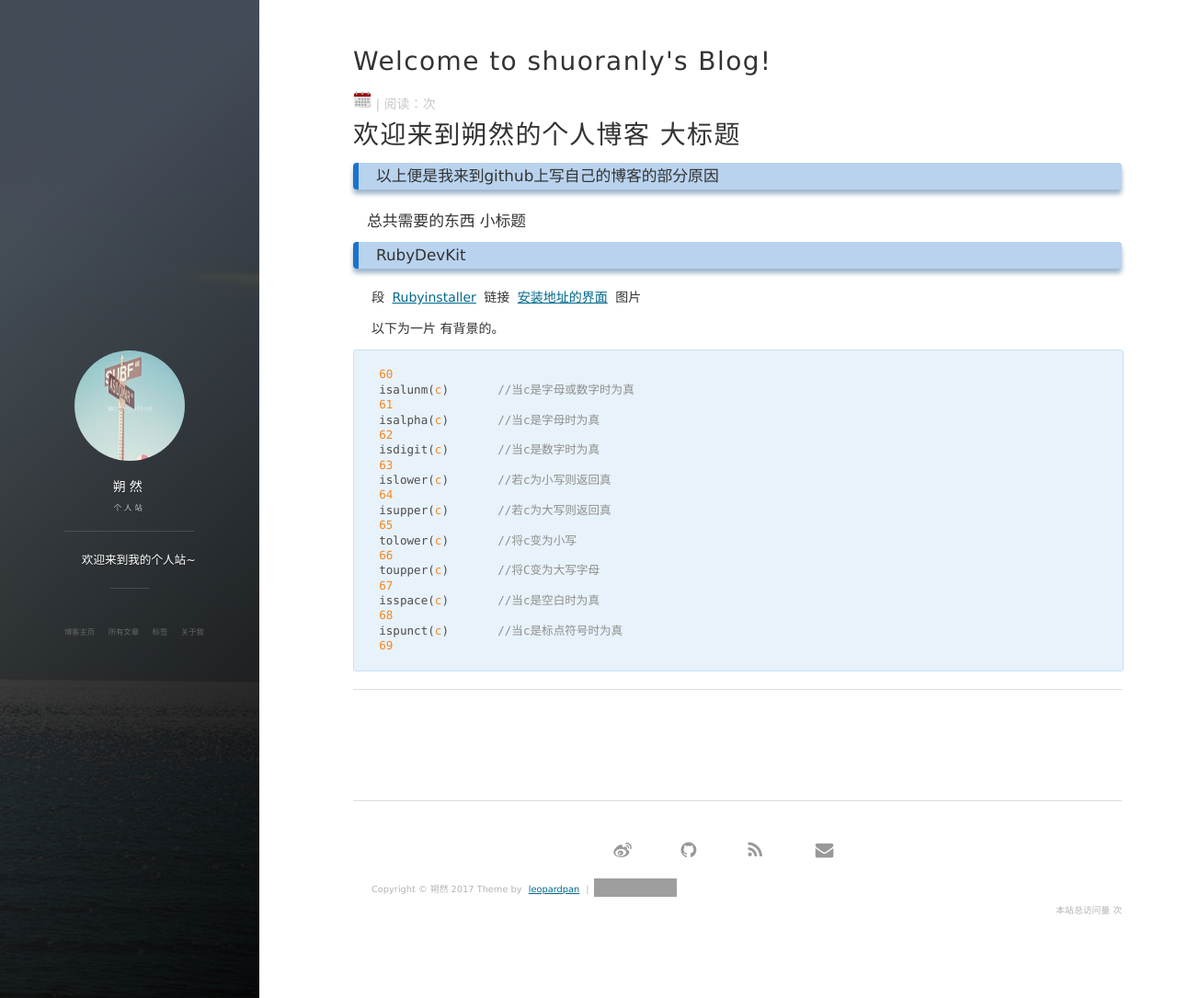
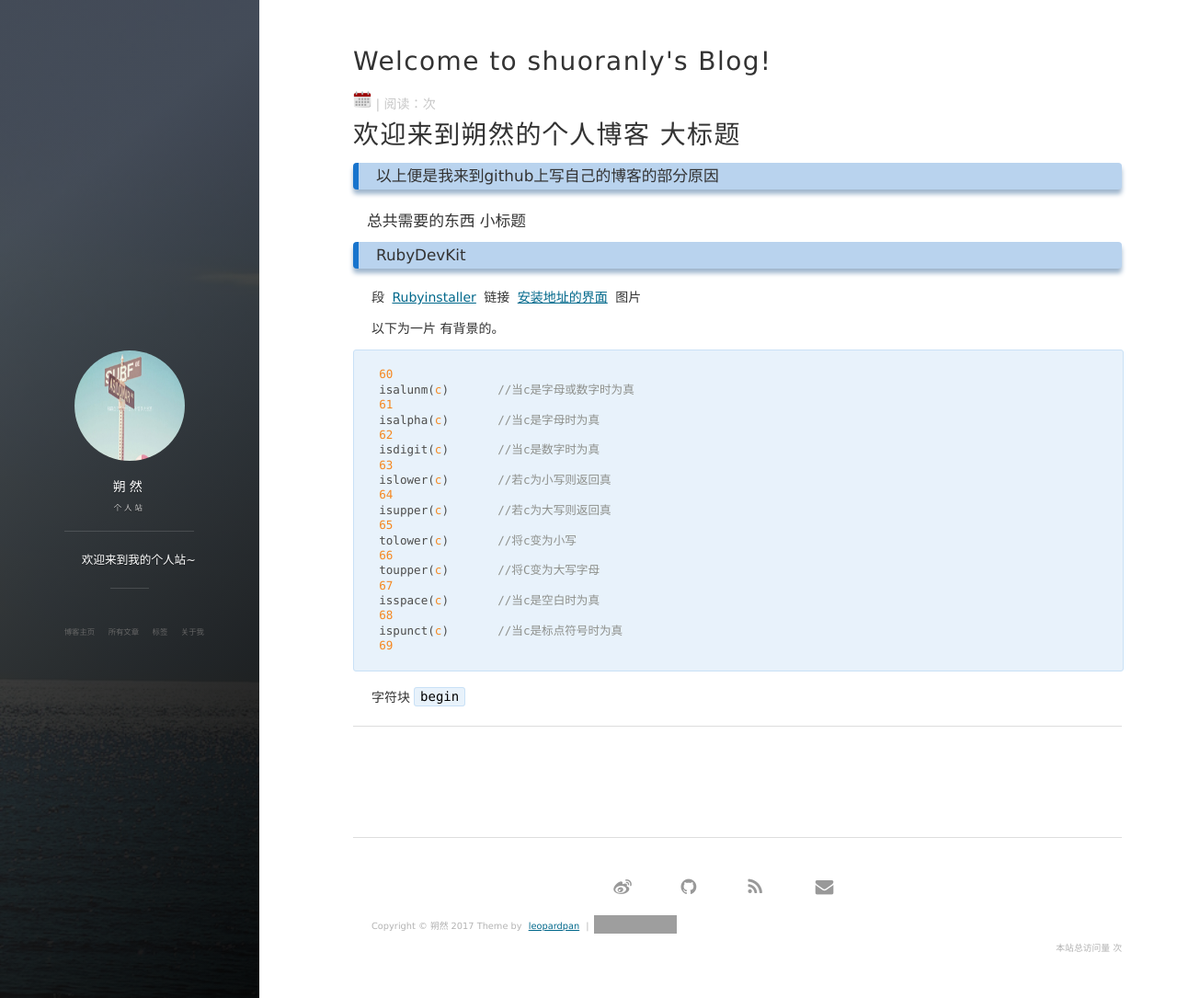
Before and after one commit to shuoranly/shuoranly.github.io, a Jekyll site: the page built from Template.markdown, in a window 1280 px wide and 1085 px high. Shown: the whole window at 92% size. Built offline with Jekyll 4.4.1, drawn with Linux system fonts in a browser that asks for light colours; nearby versions of some CDN libraries; comment, search, counter and statistics services are not loaded; grey boxes are pictures that could not be loaded.

Commit message:
Update Template.markdown

````diff
--- a/Template.markdown
+++ b/Template.markdown
@@ -33,3 +33,5 @@ isspace(c)       //当c是空白时为真
 ispunct(c)       //当c是标点符号时为真
 69
 ```
+ 字符块
+ `begin`
````
